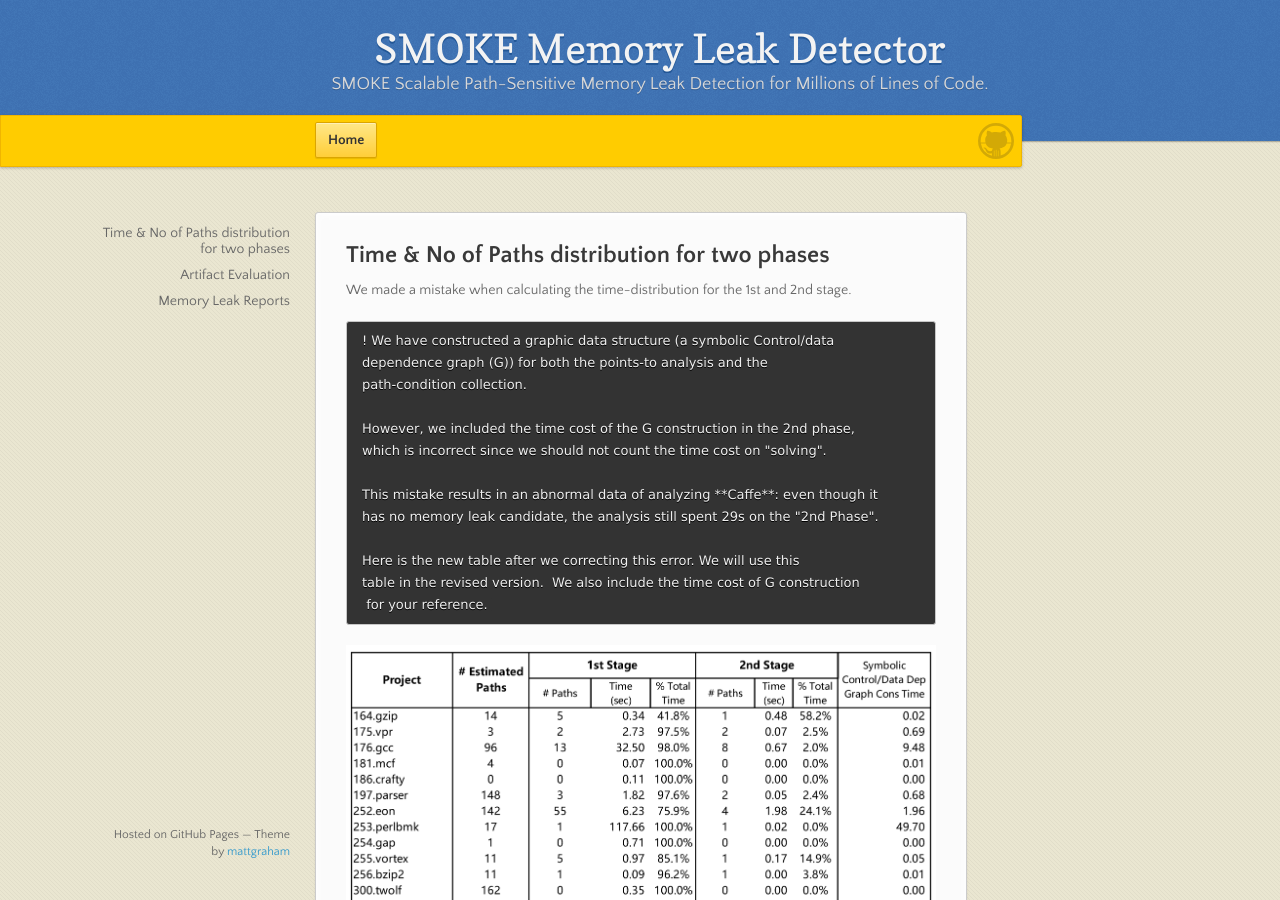
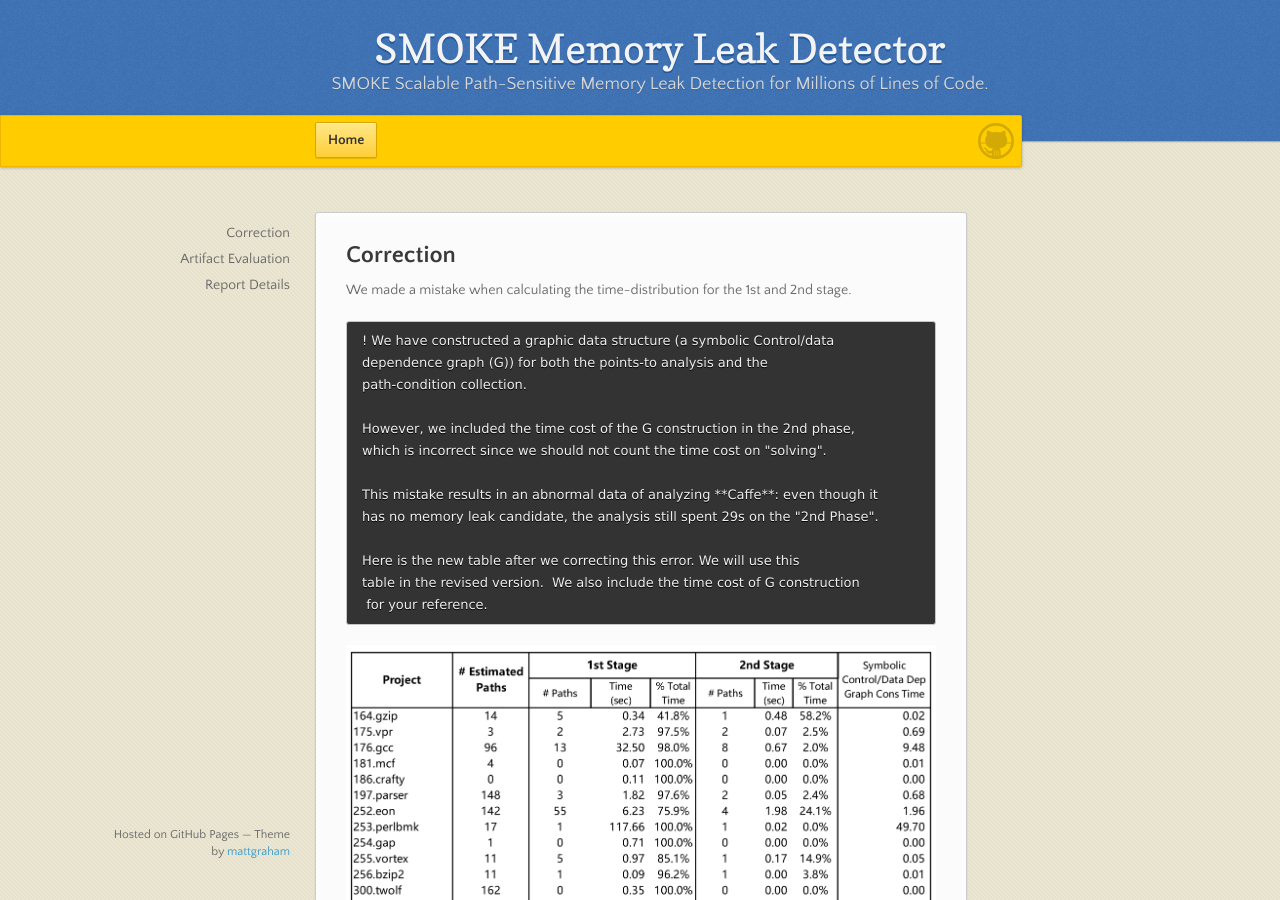
Before and after one commit to smokeml/smokeml.github.io, a Jekyll site: the page built from data.md, in a window 1280 px wide and 900 px high. Built offline with Jekyll 4.4.1, drawn with Linux system fonts in a browser that asks for light colours; some of the changed text lies outside the part shown.

Commit message:
Update correction.

````diff
--- a/data.md
+++ b/data.md
@@ -7,7 +7,7 @@ permalink: /data/
 
 
 
-## Time & No of Paths distribution for two phases
+## Correction
 We made a mistake when calculating the time-distribution for the 1st and 2nd stage.
 
 ```wrap
@@ -41,7 +41,7 @@ The package for artifact evaluation will be available after the review process.
 [Package Link](/install)
 
 
-## Memory Leak Reports
+## Report Details
 
 Thanks to [Github Educate program](https://www.awseducate.com/), we have set up an online report system to host the leak reports together with our manual classification.
 
````
